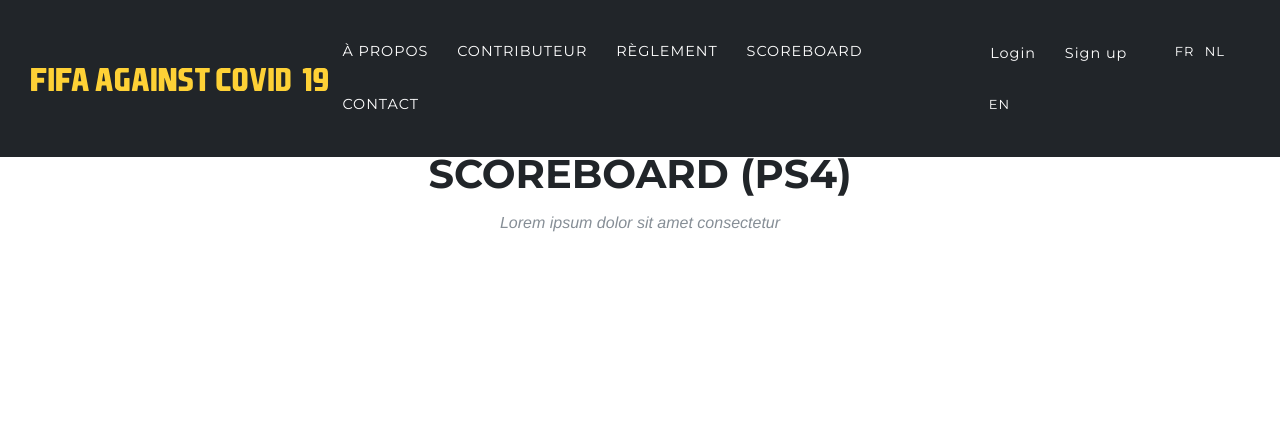
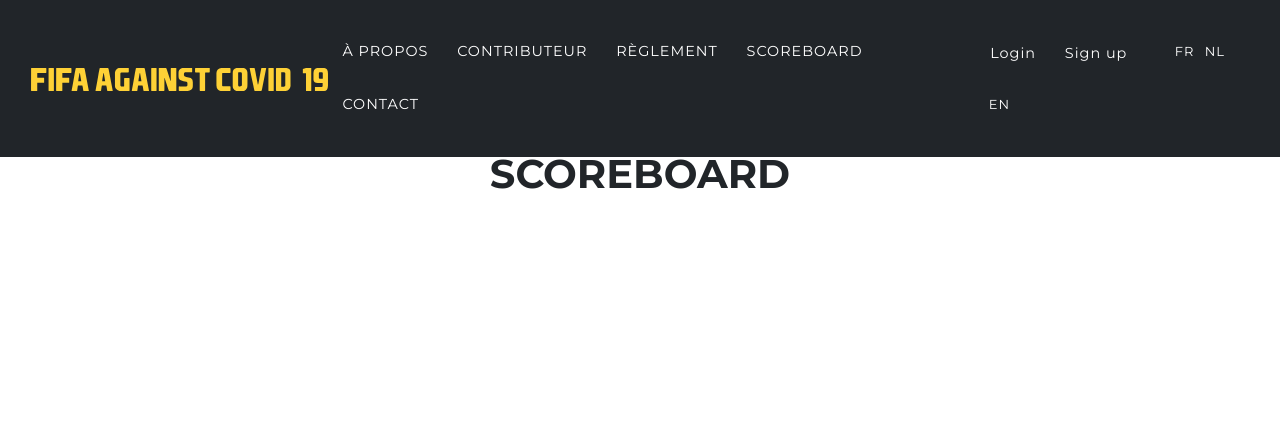
Before and after one commit to fgrimau/tournoi-fifa, a Django app: page /fr/scores/ps4/ in a window 1280 px wide. Shown: the top 432 px of the page. Run offline with Django 3.2, Linux system fonts and the light colour scheme; data that the repository does not hold is empty; parts of the project's set-up code (start-up, migrations or seed data) failed here and were passed over; some libraries are stand-ins or nearby versions; some web fonts are replaced.

Commit message:
ajout en 2

```diff
--- a/matching/templates/scoreboard_en.html
+++ b/matching/templates/scoreboard_en.html
@@ -5,8 +5,7 @@
     <div class="container">
         <div class="row">
             <div class="col-lg-12 text-center">
-                <h2 class="text-uppercase section-heading">Scoreboard ({{platform}})</h2>
-                <h3 class="text-muted section-subheading">Lorem ipsum dolor sit amet consectetur</h3>
+                <h2 class="text-uppercase section-heading" style="padding-bottom: 2%;">Scoreboard</h2>
             </div>
         </div>
         <div class="row text-center">
--- a/matching/templates/scoreboard_fr.html
+++ b/matching/templates/scoreboard_fr.html
@@ -5,8 +5,7 @@
     <div class="container">
         <div class="row">
             <div class="col-lg-12 text-center">
-                <h2 class="text-uppercase section-heading">Scoreboard ({{platform}})</h2>
-                <h3 class="text-muted section-subheading">Lorem ipsum dolor sit amet consectetur</h3>
+                <h2 class="text-uppercase section-heading" style="padding-bottom: 2%;">Scoreboard</h2>
             </div>
         </div>
         <div class="row text-center">
--- a/matching/templates/scoreboard_nl.html
+++ b/matching/templates/scoreboard_nl.html
@@ -5,8 +5,7 @@
     <div class="container">
         <div class="row">
             <div class="col-lg-12 text-center">
-                <h2 class="text-uppercase section-heading">Scoreboard ({{platform}})</h2>
-                <h3 class="text-muted section-subheading">Lorem ipsum dolor sit amet consectetur</h3>
+                <h2 class="text-uppercase section-heading" style="padding-bottom: 2%;">Scoreboard</h2>
             </div>
         </div>
         <div class="row text-center">
```
